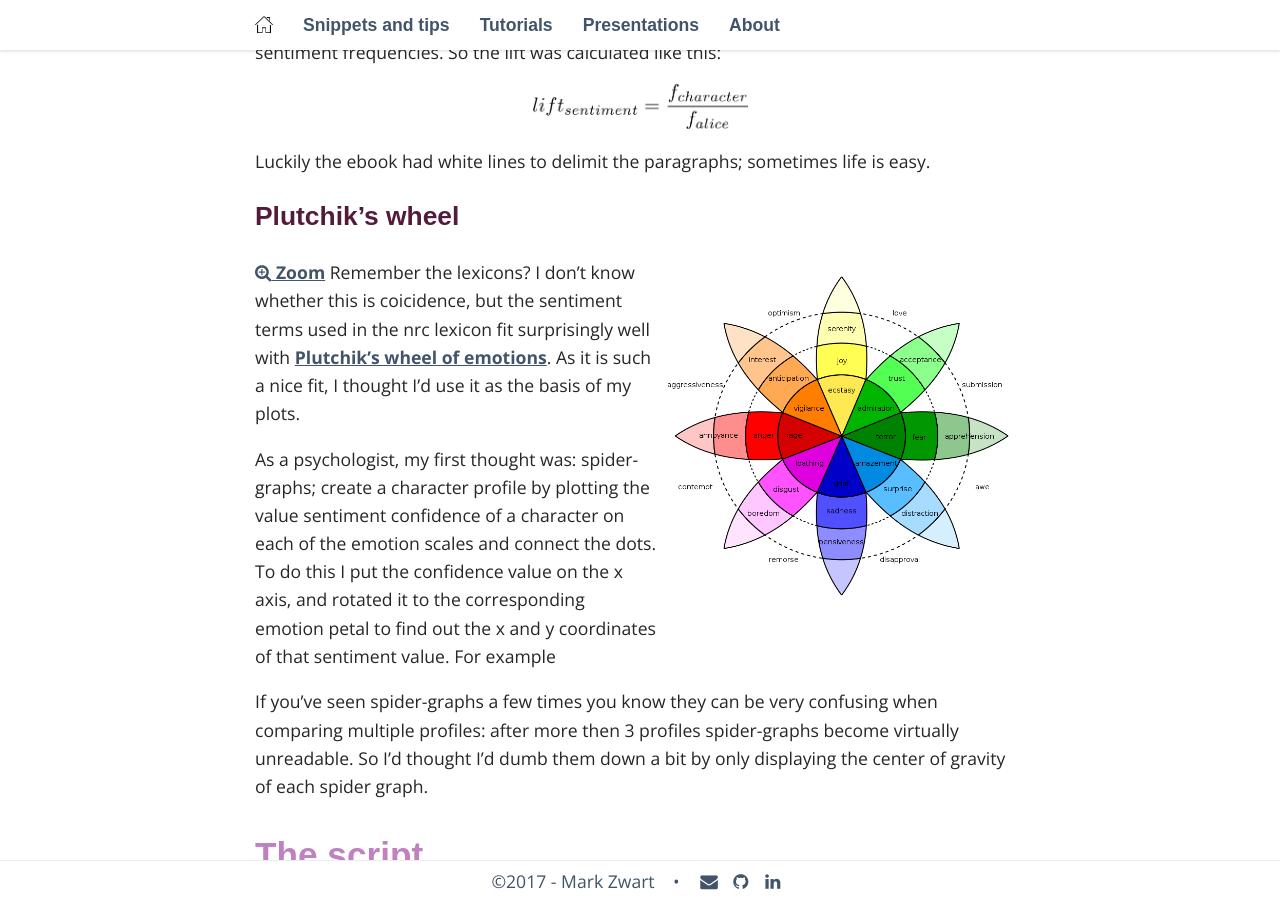
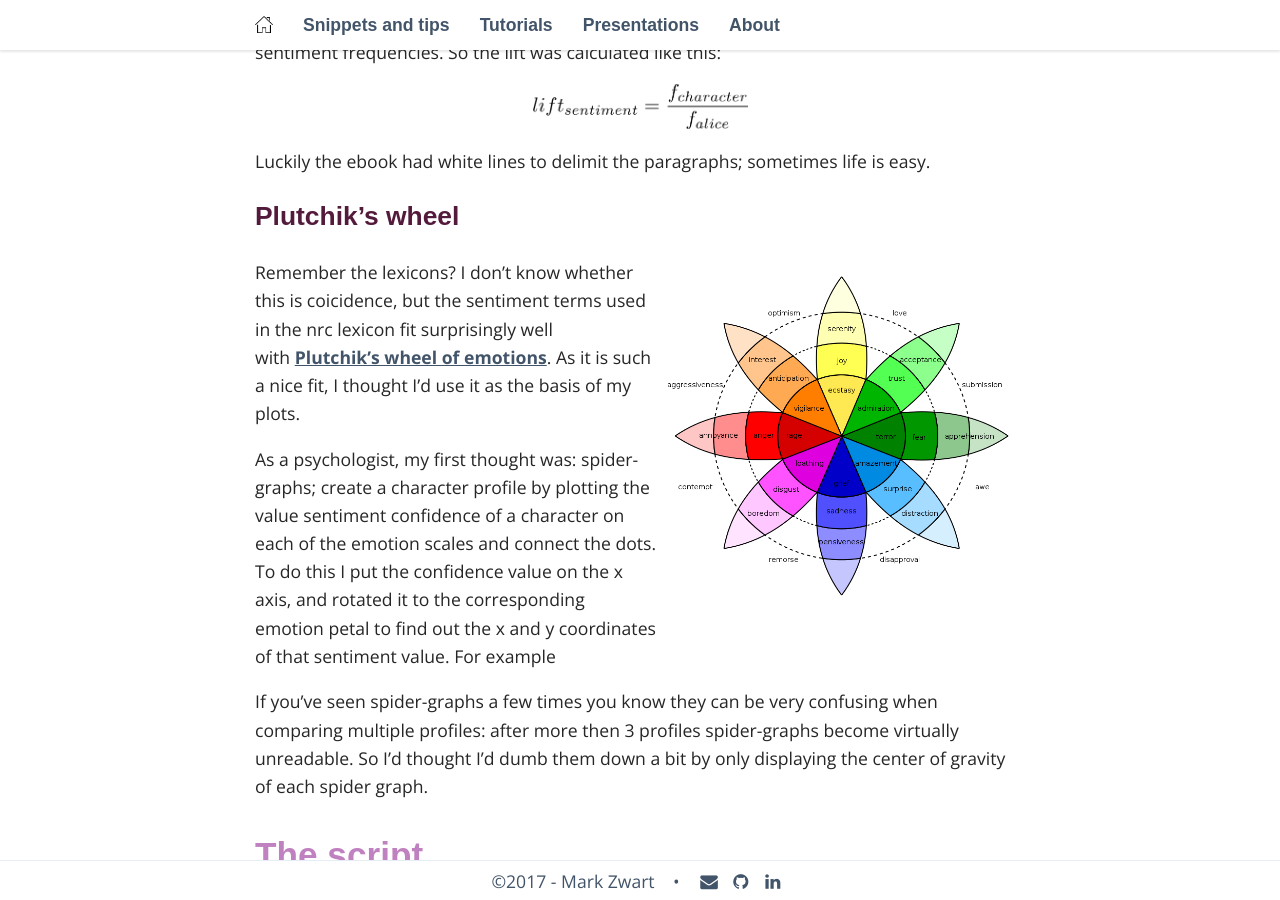
Before and after one commit to mark-me/mark-me.github.io, a Jekyll site: the page built from _pages/tutorials/mining-alices-wonderland/mining-alices-wonderland.md, in a window 1280 px wide and 900 px high, scrolled down 2144 px. Built offline with Jekyll 4.4.1, drawn with Linux system fonts in a browser that asks for light colours; nearby versions of some CDN libraries; some web fonts are replaced.

Commit message:
Update mining-alices-wonderland.md

```diff
--- a/_pages/tutorials/mining-alices-wonderland/mining-alices-wonderland.md
+++ b/_pages/tutorials/mining-alices-wonderland/mining-alices-wonderland.md
@@ -47,7 +47,7 @@
 
 ## Plutchik's wheel
 
-<a href="/_pages/tutorials/mining-alices-wonderland/plutchik-wheel.png" target="_blank"><img src="/_pages/tutorials/mining-alices-wonderland/plutchik-wheel.png" alt="Plutchik wheel" width="367" height="356" align="right"/><i class='fa fa-search-plus '></i> Zoom</a> Remember the lexicons? I don't know whether this is coicidence, but the sentiment terms used in the nrc lexicon fit surprisingly well with [Plutchik's wheel of emotions](https://en.wikipedia.org/wiki/Contrasting_and_categorization_of_emotions#Plutchik.27s_wheel_of_emotions). As it is such a nice fit, I thought I'd use it as the basis of my plots.
+<a href="/_pages/tutorials/mining-alices-wonderland/plutchik-wheel.png" target="_blank"><img src="/_pages/tutorials/mining-alices-wonderland/plutchik-wheel.png" alt="Plutchik wheel" width="367" height="356" align="right"/></a> Remember the lexicons? I don't know whether this is coicidence, but the sentiment terms used in the nrc lexicon fit surprisingly well with [Plutchik's wheel of emotions](https://en.wikipedia.org/wiki/Contrasting_and_categorization_of_emotions#Plutchik.27s_wheel_of_emotions). As it is such a nice fit, I thought I'd use it as the basis of my plots.
 
 As a psychologist, my first thought was: spider-graphs; create a character profile by plotting the value sentiment confidence of a character on each of the emotion scales and connect the dots. To do this I put the confidence value on the x axis, and rotated it to the corresponding emotion petal to find out the x and y coordinates of that sentiment value. For example
 
```
